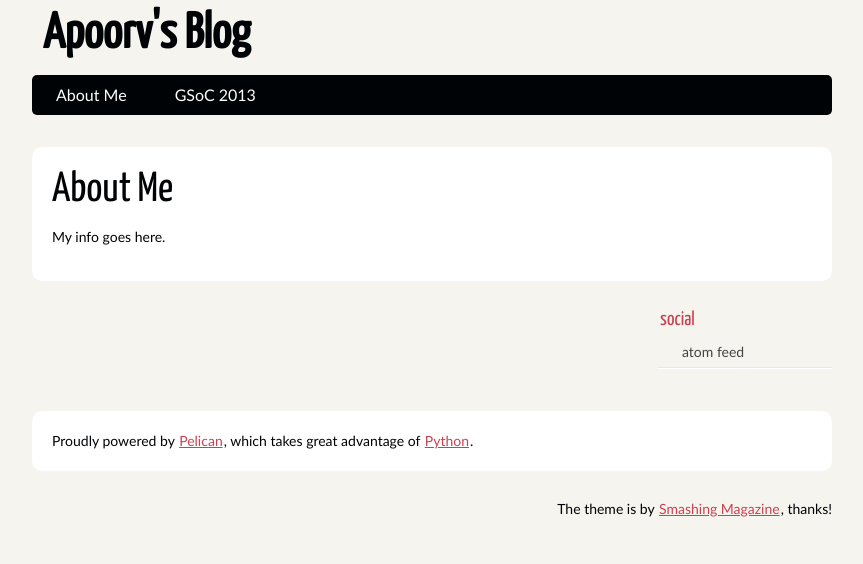
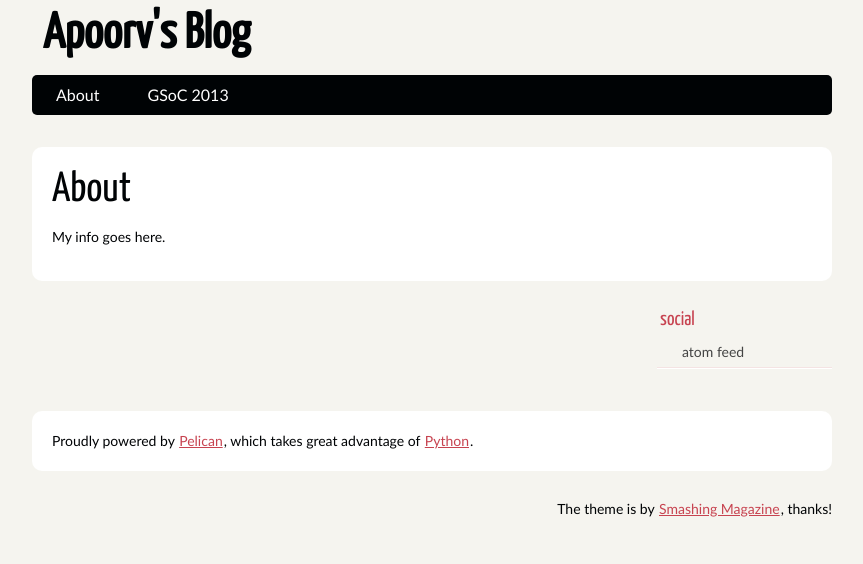
Before and after one commit to nerdap/old_gsoc_blog, a plain HTML site: page pages/about.html in a window 1280 px wide. Shown: the whole page, without its empty margins (208-1071 px from the left). Drawn offline with Linux system fonts and the light colour scheme.

Commit message:
Update documentation

```diff
--- a/pages/about.html
+++ b/pages/about.html
@@ -2,7 +2,7 @@
 <html lang="en">
 <head>
         <meta charset="utf-8">
-        <title>About Me</title>
+        <title>About</title>
         <link rel="stylesheet" href="http://nerdap.github.io/theme/css/main.css">
                 <link href="http://nerdap.github.io/feeds/all.atom.xml" type="application/atom+xml" rel="alternate" title="Apoorv's Blog Atom Feed" />
 
@@ -15,13 +15,13 @@
         <header id="banner" class="body">
                 <h1><a href="http://nerdap.github.io/">Apoorv's Blog </a></h1>
                 <nav><ul>
-                                                    <li><a href="http://nerdap.github.io/pages/about.html">About Me</a></li>
+                                                    <li><a href="http://nerdap.github.io/pages/about.html">About</a></li>
                                                                     <li ><a href="http://nerdap.github.io/category/gsoc-2013.html">GSoC 2013</a></li>
                                                 </ul></nav>
         </header><!-- /#banner -->
 
 <section id="content" class="body">
-    <h1 class="entry-title">About Me</h1>
+    <h1 class="entry-title">About</h1>
 
         <p>My info goes here.</p>
 </section>
```
Also changed, not shown: archives.html (+1 -1 lines), author/apoorv-upreti.html (+1 -1 lines), categories.html (+1 -1 lines), category/gsoc-2013.html (+1 -1 lines), gsoc-2013-sdl.html (+1 -1 lines), index.html (+1 -1 lines), tag/gsoc.html (+1 -1 lines), tag/sdl.html (+1 -1 lines).
